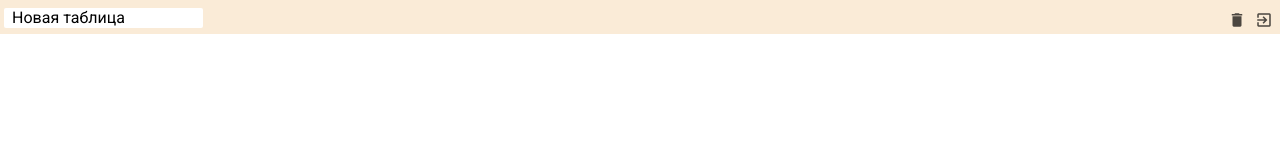
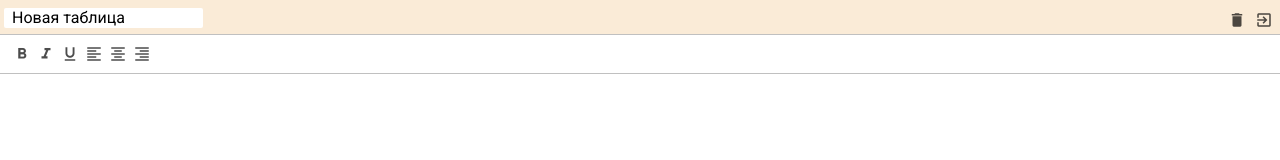
Before and after one commit to AntoninaTrapsh/Excel-on-Vanilla-JS, a website built with webpack: page src/index.html in a window 1280 px wide. Built offline with nearby package versions, Linux system fonts and the light colour scheme; a web font is replaced by a local one.

Commit message:
toolbar styles

```diff
--- a/src/index.html
+++ b/src/index.html
@@ -26,7 +26,26 @@
         </div>
 
 
-        <div class="excel__toolbar"></div>
+        <div class="excel__toolbar">
+            <div class="button">
+                <i class="material-icons">format_bold</i>
+            </div>
+            <div class="button">
+                <i class="material-icons">format_italic</i>
+            </div>
+            <div class="button">
+                <i class="material-icons">format_underlined</i>
+            </div>
+            <div class="button">
+                <i class="material-icons">format_align_left</i>
+            </div>
+            <div class="button">
+                <i class="material-icons">format_align_center</i>
+            </div>
+            <div class="button">
+                <i class="material-icons">format_align_right</i>
+            </div>
+        </div>
         <div class="excel__formula"></div>
         <div class="excel__table"></div>
     </div>
--- a/src/scss/_variables.scss
+++ b/src/scss/_variables.scss
@@ -1,2 +1,3 @@
 $header-height: 34px;
+$toolbar-height: 40px;
 $border-color: #c0c0c0;
--- a/src/scss/toolbar.scss
+++ b/src/scss/toolbar.scss
@@ -1,2 +1,18 @@
 @import "variables";
 @import "mixins";
+
+.excel__toolbar {
+  position: absolute;
+  height: $toolbar-height;
+  left: 0;
+  right: 0;
+  top: $header-height;
+  border-top: 1px solid $border-color;
+  border-bottom: 1px solid $border-color;
+  padding: 7px 10px;
+  display: flex;
+
+  & .button {
+    @include button(green);
+  }
+}
```
